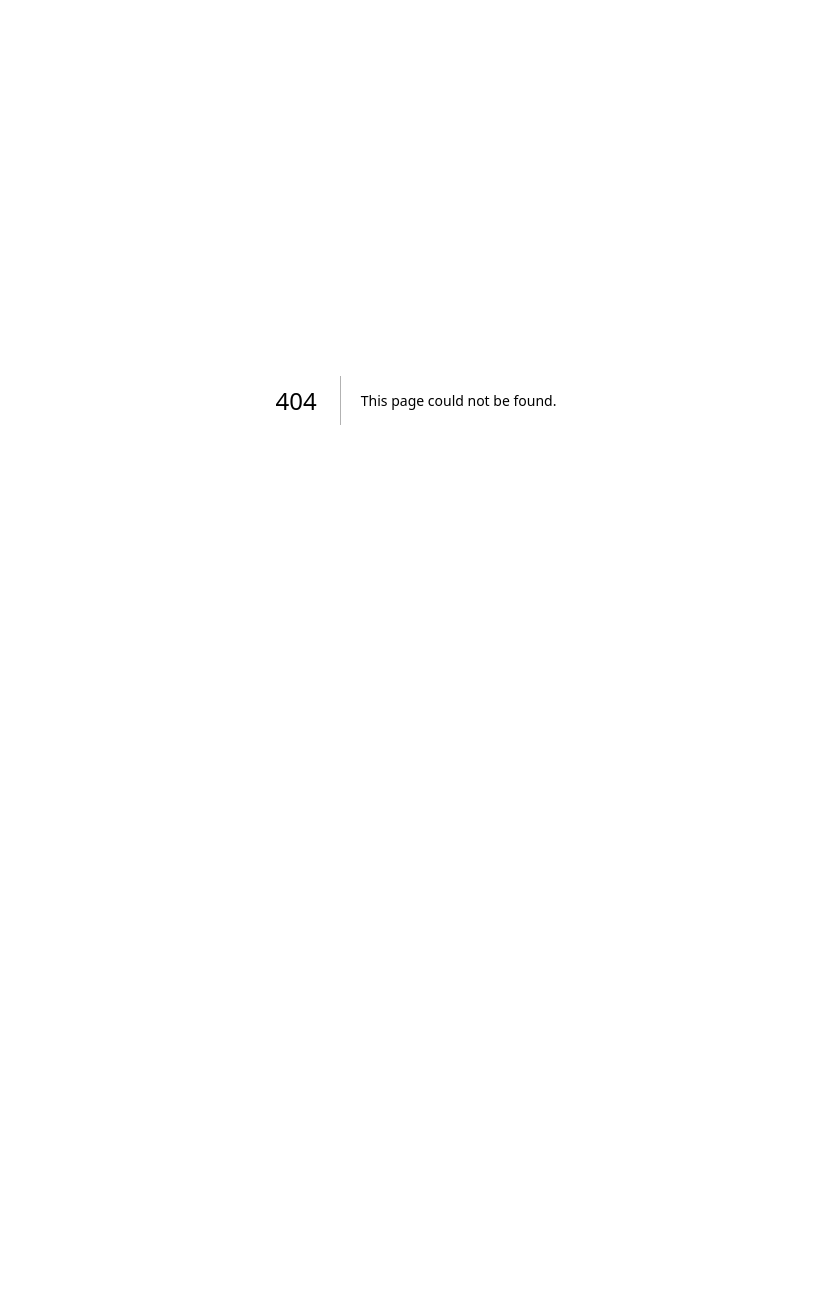
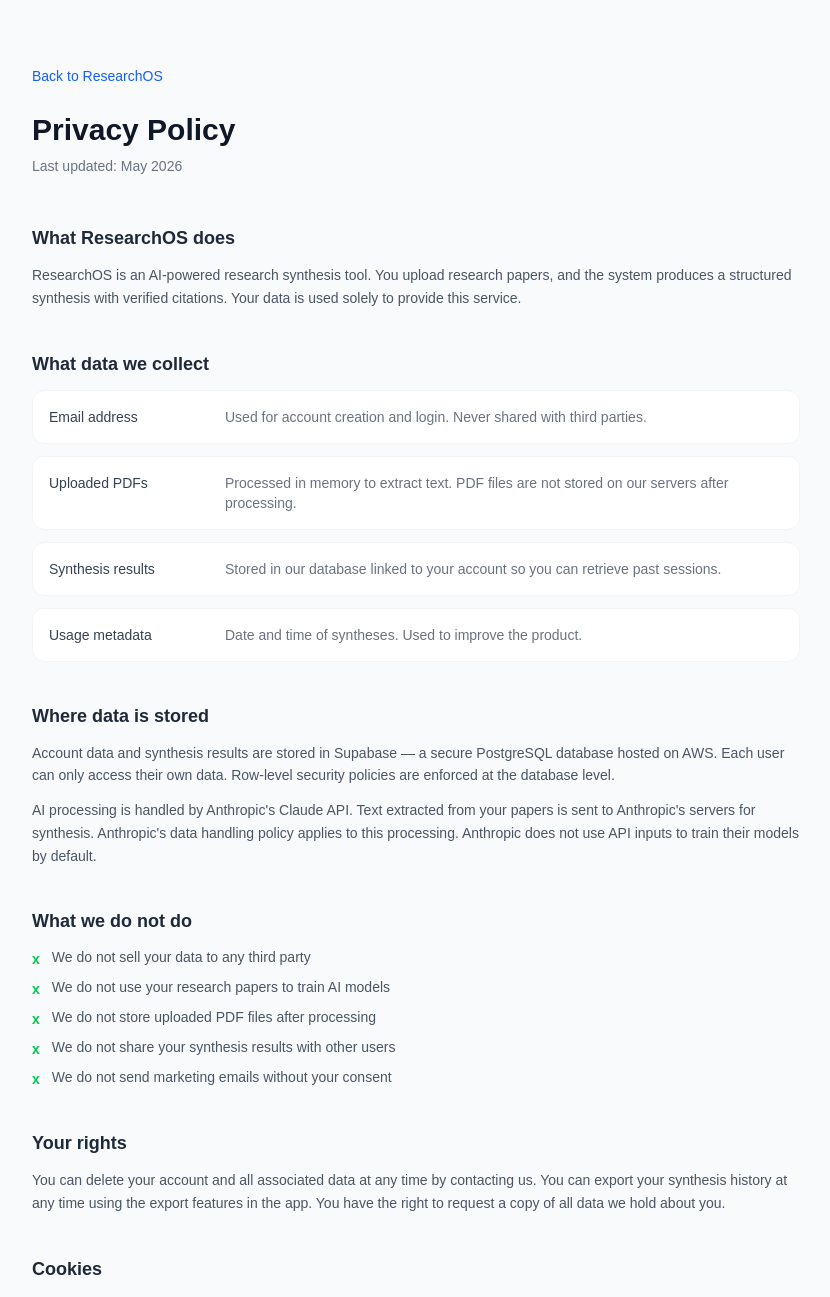
Before and after one commit to chetan416/researchos, a Next.js app in the folder frontend/: page /privacy in a window 1280 px wide. Before the commit this address had no page. Shown: the top 1297 px of the page, without its empty margins (224-1054 px from the left). Before the commit the page ends 800 px from the top, so only its background shows below. Built offline with nearby package versions, Linux system fonts and the light colour scheme.

Commit message:
Add privacy policy page

```diff
--- a/frontend/app/page.js
+++ b/frontend/app/page.js
@@ -257,8 +257,11 @@ export default function Home() {
             >
               {authMode === 'login' ? 'Sign up' : 'Log in'}
             </button>
+          </p>
 
-
+          <p className="text-center text-xs text-gray-400 mt-2">
+            By continuing, you agree to our{' '}
+            <a href="/privacy" className="text-blue-600 hover:underline">Privacy Policy</a>
           </p>
         </div>
       </main>
@@ -391,6 +394,9 @@ export default function Home() {
           </>
         )}
       </div>
+      <div className="mt-12 text-center">
+        <a href="/privacy" className="text-xs text-gray-400 hover:underline">Privacy Policy</a>
+      </div>
     </main>
   )
 }
--- /dev/null
+++ b/frontend/app/privacy/page.js
@@ -0,0 +1,97 @@
+export default function Privacy() {
+  return (
+    <main className="min-h-screen bg-gray-50 py-16 px-4">
+      <div className="max-w-3xl mx-auto">
+
+        <div className="mb-12">
+          <a href="/" className="text-sm text-blue-600 hover:underline">Back to ResearchOS</a>
+          <h1 className="text-3xl font-semibold text-gray-900 mt-6 mb-2">Privacy Policy</h1>
+          <p className="text-gray-500 text-sm">Last updated: May 2026</p>
+        </div>
+
+        <div className="space-y-10">
+
+          <section>
+            <h2 className="text-lg font-semibold text-gray-800 mb-3">What ResearchOS does</h2>
+            <p className="text-gray-600 text-sm leading-relaxed">
+              ResearchOS is an AI-powered research synthesis tool. You upload research papers, and the system produces a structured synthesis with verified citations. Your data is used solely to provide this service.
+            </p>
+          </section>
+
+          <section>
+            <h2 className="text-lg font-semibold text-gray-800 mb-3">What data we collect</h2>
+            <div className="space-y-3">
+              {[
+                ["Email address", "Used for account creation and login. Never shared with third parties."],
+                ["Uploaded PDFs", "Processed in memory to extract text. PDF files are not stored on our servers after processing."],
+                ["Synthesis results", "Stored in our database linked to your account so you can retrieve past sessions."],
+                ["Usage metadata", "Date and time of syntheses. Used to improve the product."],
+              ].map(([item, desc]) => (
+                <div key={item} className="flex gap-4 p-4 bg-white rounded-xl border border-gray-100">
+                  <div className="min-w-40 text-sm font-medium text-gray-700">{item}</div>
+                  <div className="text-sm text-gray-500">{desc}</div>
+                </div>
+              ))}
+            </div>
+          </section>
+
+          <section>
+            <h2 className="text-lg font-semibold text-gray-800 mb-3">Where data is stored</h2>
+            <p className="text-gray-600 text-sm leading-relaxed">
+              Account data and synthesis results are stored in Supabase — a secure PostgreSQL database hosted on AWS. Each user can only access their own data. Row-level security policies are enforced at the database level.
+            </p>
+            <p className="text-gray-600 text-sm leading-relaxed mt-3">
+              AI processing is handled by Anthropic's Claude API. Text extracted from your papers is sent to Anthropic's servers for synthesis. Anthropic's data handling policy applies to this processing. Anthropic does not use API inputs to train their models by default.
+            </p>
+          </section>
+
+          <section>
+            <h2 className="text-lg font-semibold text-gray-800 mb-3">What we do not do</h2>
+            <div className="space-y-2">
+              {[
+                "We do not sell your data to any third party",
+                "We do not use your research papers to train AI models",
+                "We do not store uploaded PDF files after processing",
+                "We do not share your synthesis results with other users",
+                "We do not send marketing emails without your consent",
+              ].map(item => (
+                <div key={item} className="flex items-start gap-3 text-sm text-gray-600">
+                  <span className="text-green-500 mt-0.5 font-bold">x</span>
+                  {item}
+                </div>
+              ))}
+            </div>
+          </section>
+
+          <section>
+            <h2 className="text-lg font-semibold text-gray-800 mb-3">Your rights</h2>
+            <p className="text-gray-600 text-sm leading-relaxed">
+              You can delete your account and all associated data at any time by contacting us. You can export your synthesis history at any time using the export features in the app. You have the right to request a copy of all data we hold about you.
+            </p>
+          </section>
+
+          <section>
+            <h2 className="text-lg font-semibold text-gray-800 mb-3">Cookies</h2>
+            <p className="text-gray-600 text-sm leading-relaxed">
+              ResearchOS uses only essential cookies required for authentication. We do not use tracking cookies or third-party advertising cookies.
+            </p>
+          </section>
+
+          <section>
+            <h2 className="text-lg font-semibold text-gray-800 mb-3">Contact</h2>
+            <p className="text-gray-600 text-sm leading-relaxed">
+              For any privacy-related questions or data deletion requests, contact us at:
+            </p>
+            <p className="text-sm text-blue-600 mt-2">bandaruchetan16@gmail.com</p>
+          </section>
+
+        </div>
+
+        <div className="mt-16 pt-8 border-t border-gray-200">
+          <p className="text-xs text-gray-400 text-center">ResearchOS — Built by Chetan Kumar Bandaru, India</p>
+        </div>
+
+      </div>
+    </main>
+  )
+}
```
